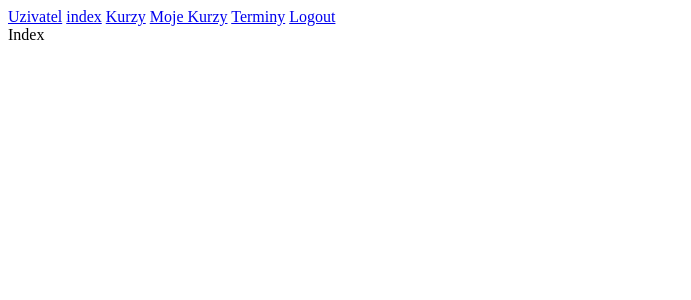
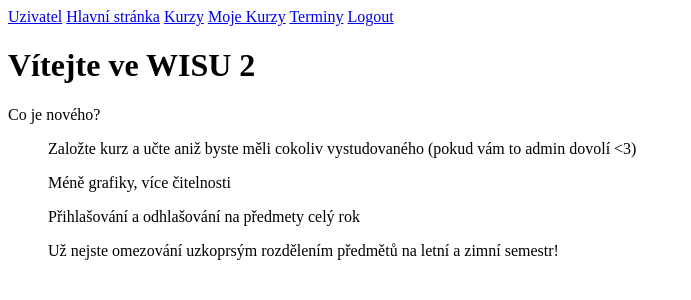
Before and after one commit to DanielKarasek/IIS, a Django app: page / in a window 1280 px wide. Shown: the top 300 px of the page, without its empty margins (0-691 px from the left). Run offline with Django 4.2, Linux system fonts and the light colour scheme; the visitor is signed in with stand-in values (Sample User, id 1); data that the repository does not hold is empty.

Commit message:
zmena jazyka na cs.cz

```diff
--- a/WIS2/WIS2/settings.py
+++ b/WIS2/WIS2/settings.py
@@ -109,7 +109,7 @@ AUTH_PASSWORD_VALIDATORS = [
 # Internationalization
 # https://docs.djangoproject.com/en/4.1/topics/i18n/
 
-LANGUAGE_CODE = 'en-us'
+LANGUAGE_CODE = 'cs-cz'
 
 TIME_ZONE = 'UTC'
 
--- a/WIS2/WIS2_Login/templates/register.html
+++ b/WIS2/WIS2_Login/templates/register.html
@@ -9,7 +9,7 @@
 <form method="post">
         {% csrf_token %}
         {{ form }}
-      <button type="submit" class="button-login">Sign up</button>
+      <button type="submit" class="button-login">Registrovat</button>
     </form>
 </body>
 </html>
--- a/WIS2/WIS2_Login/templates/registration/login.html
+++ b/WIS2/WIS2_Login/templates/registration/login.html
@@ -9,8 +9,8 @@
     <form method="POST">
         {% csrf_token %}
         {{ form }}
-        <button type="submit">Sign in</button>
-        <button type='button' onclick="location.href = '/register/'">Sign up!</button>
+        <button type="submit">Přihlásit se</button>
+        <button type='button' onclick="location.href = '/register/'">Registrovat!</button>
     </form>
 </body>
 </html>
--- a/WIS2/WIS2_Login/views.py
+++ b/WIS2/WIS2_Login/views.py
@@ -1,6 +1,4 @@
 from django.shortcuts import render, redirect
-from django.contrib.auth import login, authenticate
-from django.contrib.auth.models import User
 from django.contrib.auth.forms import UserCreationForm
 
 
--- a/WIS2/WIS2_app/templates/WIS2_app/base.html
+++ b/WIS2/WIS2_app/templates/WIS2_app/base.html
@@ -11,7 +11,7 @@
             {% if user %}
                 <a href='/user'>Uzivatel</a>
             {% endif %}
-                <a href='/'>index</a>
+                <a href='/'>Hlavní stránka</a>
                 <a href='/courses/'>Kurzy</a>
             {% if user or lecturer or garant%}
                 <a href='/my_courses'>Moje Kurzy</a>
--- a/WIS2/WIS2_app/templates/WIS2_app/index.html
+++ b/WIS2/WIS2_app/templates/WIS2_app/index.html
@@ -1,5 +1,10 @@
 {% extends 'WIS2_app/base.html' %}
 
 {% block content %}
-    Index
+    <h1>Vítejte ve WISU 2</h1>
+    <div>Co je nového?</div>
+    <ul>Založte kurz a učte aniž byste měli cokoliv vystudovaného (pokud vám to admin dovolí <3)</ul>
+    <ul>Méně grafiky, více čitelnosti</ul>
+    <ul>Přihlašování a odhlašování na předmety celý rok</ul>
+    <ul>Už nejste omezování uzkoprsým rozdělením předmětů na letní a zimní semestr!</ul>
 {% endblock %}
--- a/WIS2/WIS2_app/templates/WIS2_app/user/change_password.html
+++ b/WIS2/WIS2_app/templates/WIS2_app/user/change_password.html
@@ -1,9 +1,10 @@
 {% extends 'WIS2_app/base.html' %}
 
 {% block content %}
+    <h2>Změna hesla</h2>
     <form method="post">
         {% csrf_token %}
         {{ form }}
-      <button type="submit">Change password</button>
+      <button type="submit">Změnit</button>
     </form>
 {% endblock %}
```
